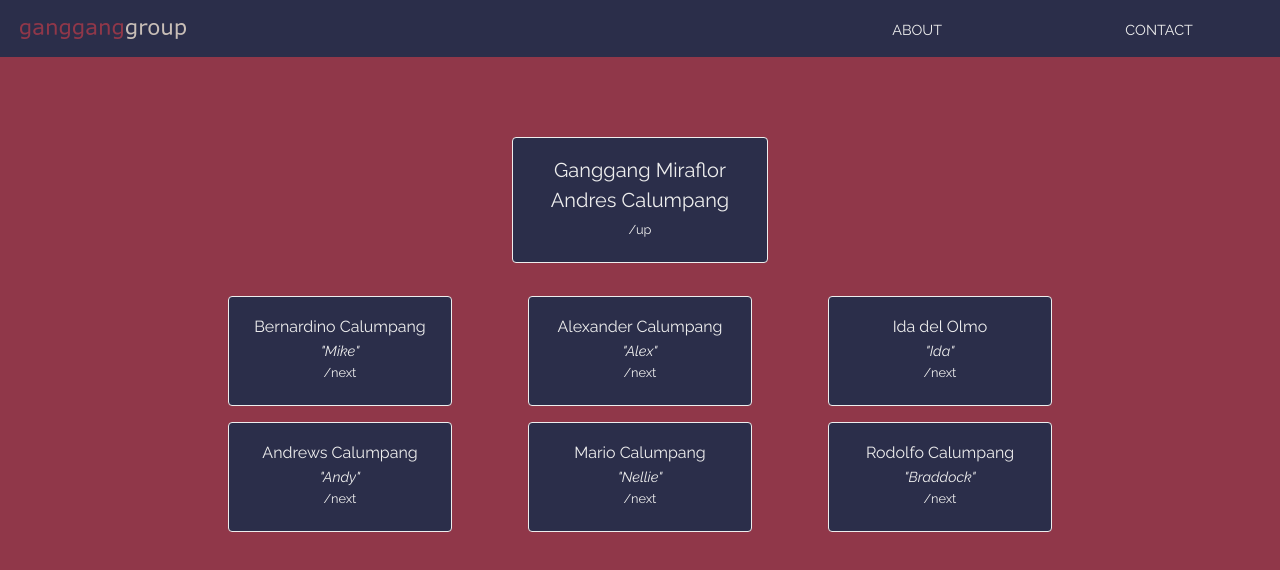
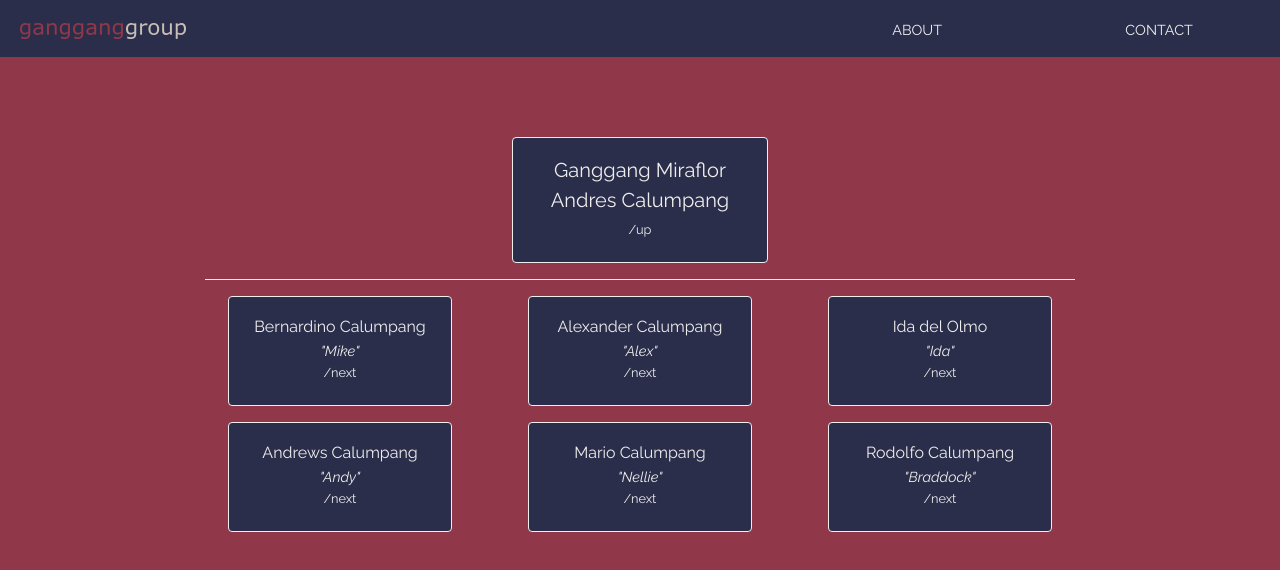
Before and after one commit to deleonanddeleon/family-tree-ggg, a React (Create React App) app: page / in a window 1280 px wide. Shown: the top 570 px of the page. Built offline with nearby package versions, Linux system fonts and the light colour scheme.

Commit message:
Fix style

```diff
--- a/src/index.css
+++ b/src/index.css
@@ -150,11 +150,6 @@ p {
   color: #eeeeee;
 }
 
-hr {
-  /* color: var(--color-turquoise); */
-  border-color: #903749;
-}
-
 @media only screen and (max-width: 576px) {
   nav {
     flex-direction: column;
--- a/src/styles/index.scss
+++ b/src/styles/index.scss
@@ -167,11 +167,6 @@ p {
   color: color-theme.$color-3;
 }
 
-hr {
-  /* color: var(--color-turquoise); */
-  border-color: color-theme.$color-2;
-}
-
 @media only screen and (max-width: 576px) {
   nav {
 		flex-direction: column;
```
Also changed, not shown: 9 other files (tests, documents, lock files or other folders).
